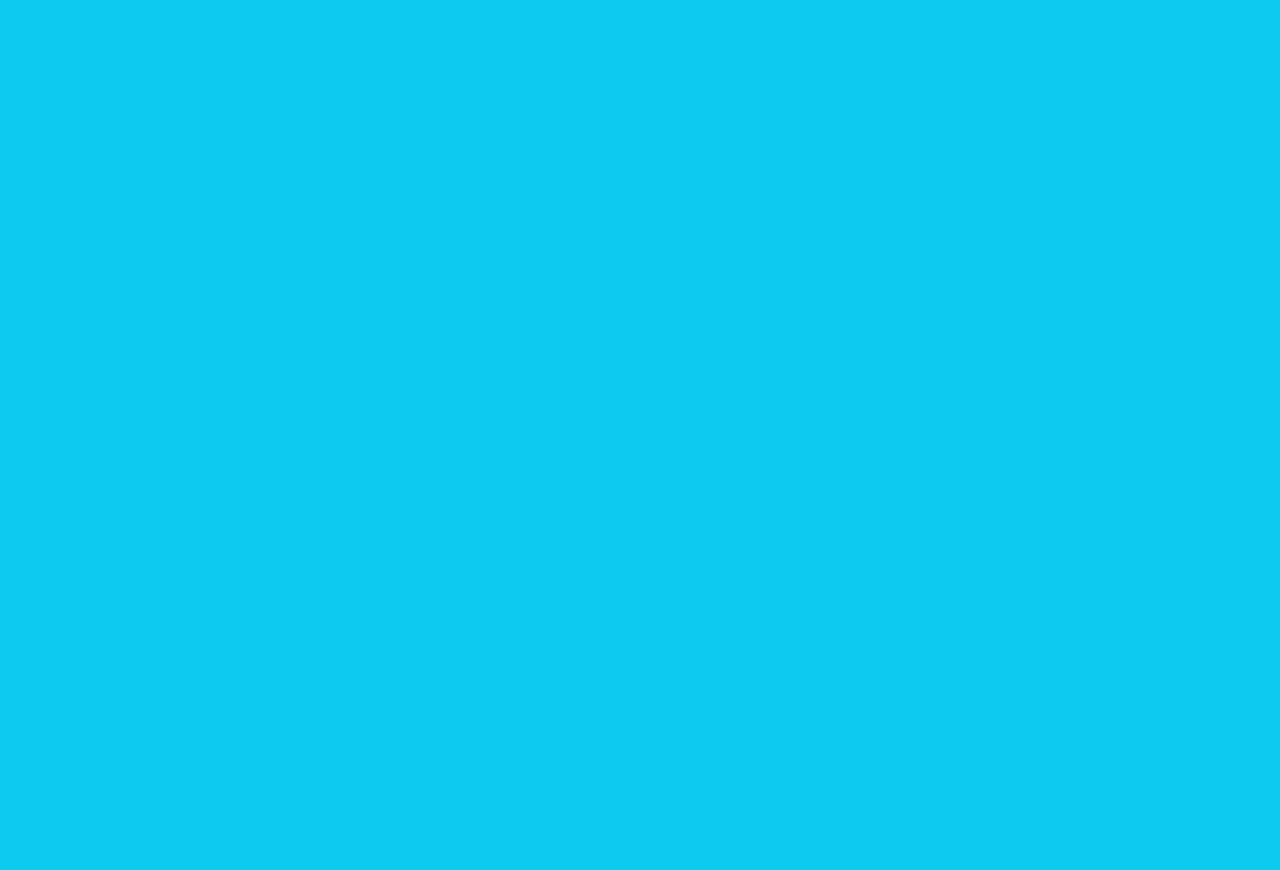
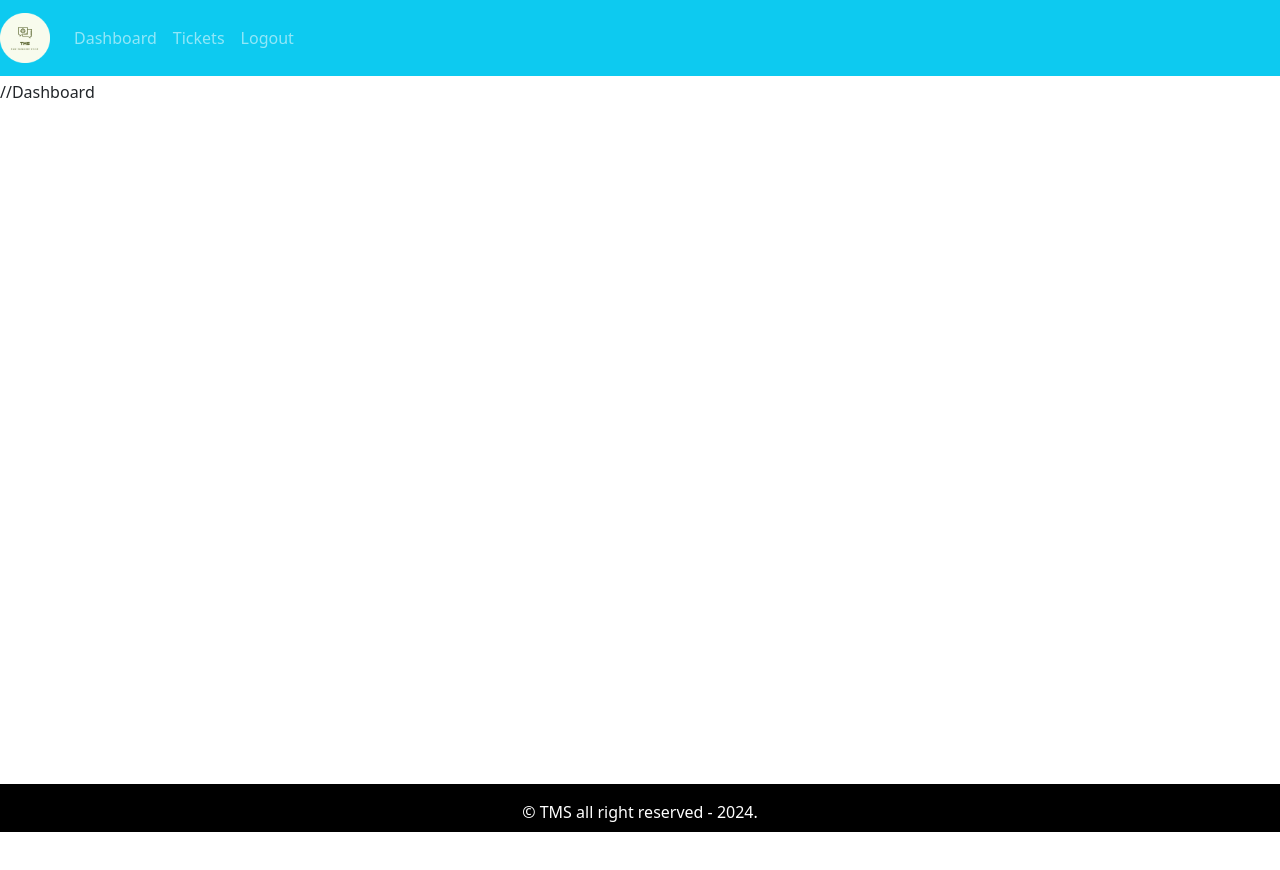
Before and after one commit to jatin019/CRM-Frontend, a React (Create React App) app: page / in a window 1280 px wide. Shown: the top 870 px of the page. After the commit the page ends 832 px from the top, so only its background shows below. Built offline with nearby package versions, Linux system fonts and the light colour scheme.

Commit message:
layout is added

```diff
--- a/package.json
+++ b/package.json
@@ -32,6 +32,7 @@
       "not dead",
       "not op_mini all"
     ],
+
     "development": [
       "last 1 chrome version",
       "last 1 firefox version",
--- a/src/App.css
+++ b/src/App.css
@@ -0,0 +1,24 @@
+.default-layout{
+    display: grid;
+    grid-template-rows: 80px auto 3rem;
+    grid-template-areas:
+    "header"
+    "main"
+    "footer"
+}
+
+header {
+    grid-area: header;
+}
+
+main {
+    grid-area: main;
+    min-height: 88vh;
+}
+
+footer{
+    grid-area: footer;
+    background: black;
+    padding: 1rem;
+    color: white;
+}
--- a/src/App.js
+++ b/src/App.js
@@ -1,10 +1,12 @@
 import './App.css';
 import React from 'react';
+import { DefaultLayout } from "./layout/DefaultLayout"
 import { Entry } from "./pages/entry/Entry.page";
 function App() {
   return (
     <div className="App">
-     <Entry />
+    {/* <Entry /> */}
+    <DefaultLayout>//Dashboard</DefaultLayout>
     </div>
   );
 }
--- /dev/null
+++ b/src/layout/DefaultLayout.js
@@ -0,0 +1,19 @@
+import React, { useLayoutEffect } from "react";
+import { Header } from "./partials/Header.comp";
+import { Footer } from "./partials/Footer.comp";
+
+export const DefaultLayout = ({children}) => {
+  return (
+    <div className="default-layout">
+      <header className="header">
+        <Header />
+      </header>
+
+      <main className="main">{children}</main>
+
+      <footer className="footer">
+        <Footer />
+      </footer>
+    </div>
+  );
+};
--- /dev/null
+++ b/src/layout/partials/Footer.comp.js
@@ -0,0 +1,9 @@
+import React from 'react'
+
+export const Footer = () => {
+  return (
+    <div className='text-center copy-right'>
+      &copy; TMS all right reserved - 2024.
+    </div>
+  )
+};
--- /dev/null
+++ b/src/layout/partials/Header.comp.js
@@ -0,0 +1,20 @@
+import React from 'react'
+import {Navbar, Nav} from 'react-bootstrap'
+import logo from '../../assets/img/logo.png'
+export const Header = () => {
+  return <Navbar collapseOnSelect variant = 'dark' bg = 'info' expand = 'md' >
+    <Navbar.Brand>
+    <img src={logo} alt='logo' width="50px"/>
+    </Navbar.Brand>
+    <Navbar.Toggle aria-controls='basic-navbar-nav' />
+    <Navbar.Collapse id='basic-navbar-nav'>
+        <Nav className='ml-auto'>
+            <Nav.Link href='/dashboard'>Dashboard</Nav.Link>
+            <Nav.Link href='/dashboard'>Tickets</Nav.Link>
+            <Nav.Link href='/dashboard'>Logout</Nav.Link>
+        </Nav>
+    </Navbar.Collapse>
+  </Navbar>
+
+
+};
```
Also changed, not shown: src/assets/img/logo.png (added).
